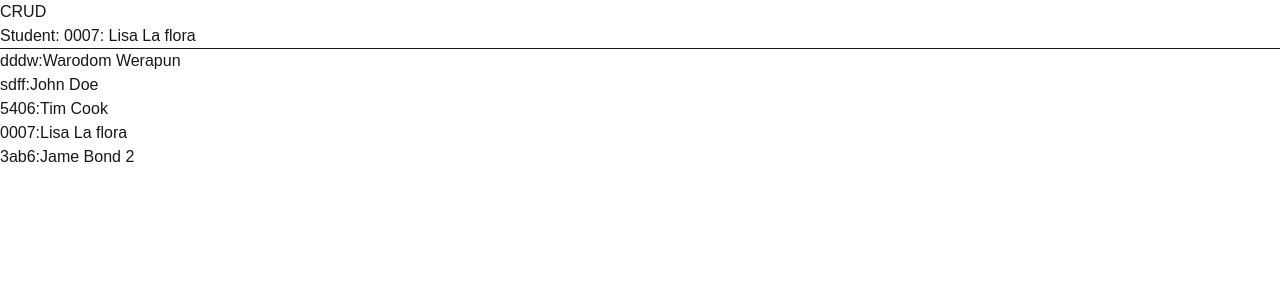
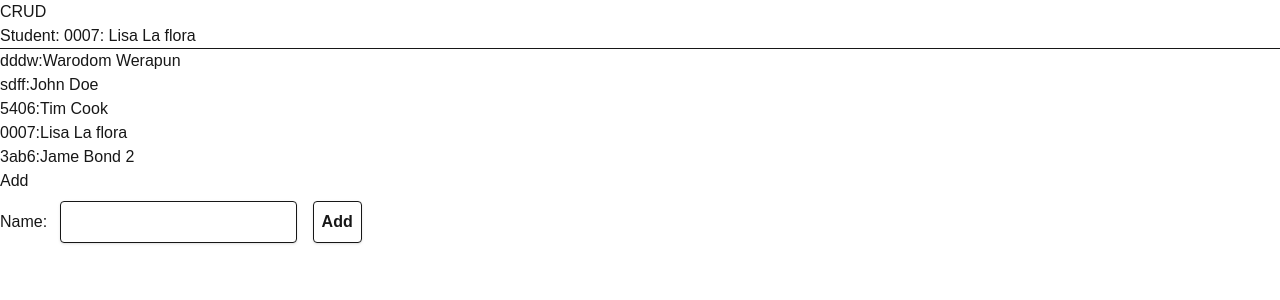
Before and after one commit to wwarodom/web_module_2026, a Next.js app in the folder 6_next_basic/my-app/: page /crud in a window 1280 px wide. Shown: the top 300 px of the page. Built offline with nearby package versions, Linux system fonts and the light colour scheme; data requests are answered from the project's data file.

Commit message:
add style

```diff
--- a/6_next_basic/my-app/app/crud/page.tsx
+++ b/6_next_basic/my-app/app/crud/page.tsx
@@ -1,5 +1,5 @@
-
 const URL = `http://localhost:4000/students`
+const STYLE = `border m-2 p-2 shadow rounded text-gray font-bold`
 
 export default async function Crud() {
 
@@ -40,5 +40,15 @@ export default async function Crud() {
                 }
             </ul>
         </div>
+
+        <h1>Add</h1>
+        <div>
+            Name: <input
+                className={STYLE}
+                type="text" />
+            <button
+                className={STYLE}
+            >Add</button>
+        </div>
     </>
 }
```
